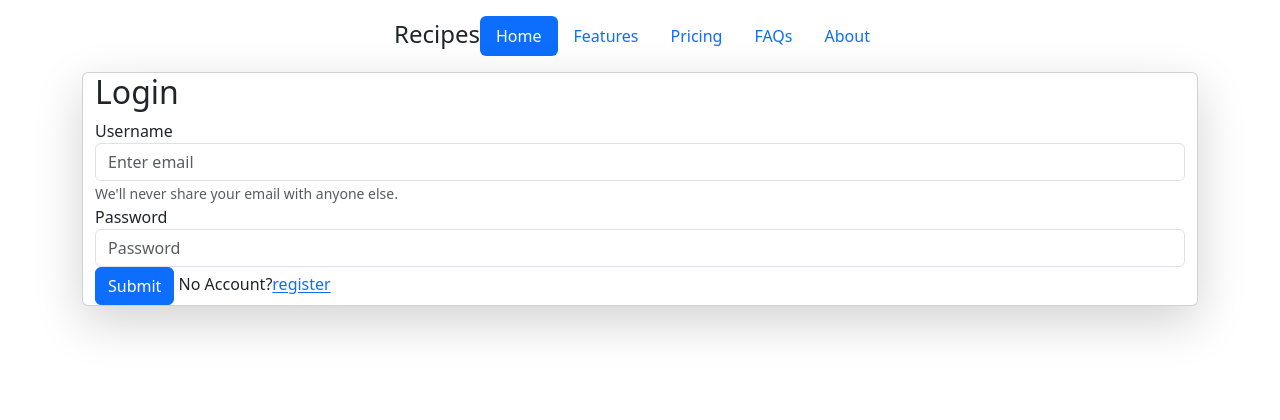
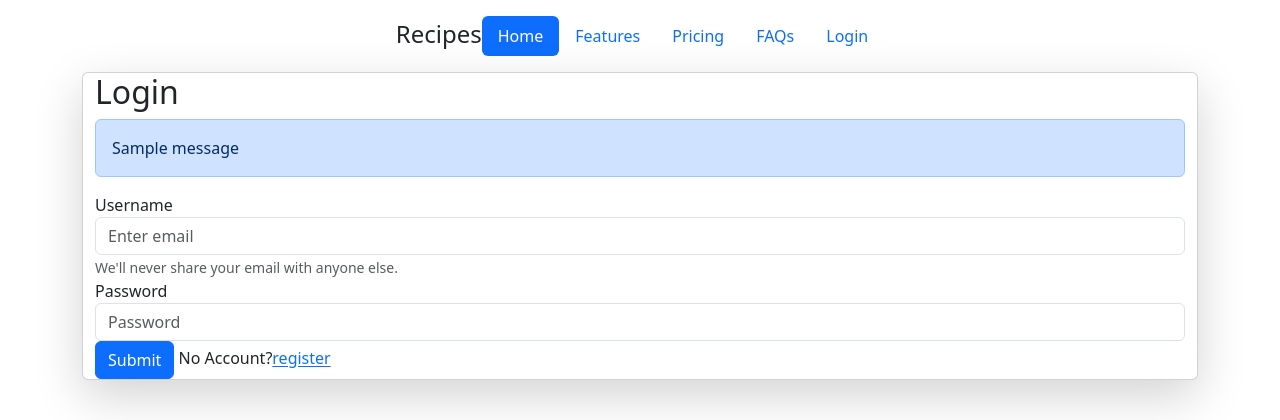
Before and after one commit to Rishibha99/recipeCRUD, a Django app: page /login/ in a window 1280 px wide. Shown: the top 420 px of the page. Run offline with Django 5.2, Linux system fonts and the light colour scheme; one stand-in notice (Sample message) is shown; some libraries are stand-ins or nearby versions.

Commit message:
changes in logout

```diff
--- a/recipemanual/vege/templates/base.html
+++ b/recipemanual/vege/templates/base.html
@@ -18,7 +18,15 @@
             <li class="nav-item"><a href="#" class="nav-link">Features</a></li>
             <li class="nav-item"><a href="#" class="nav-link">Pricing</a></li>
             <li class="nav-item"><a href="#" class="nav-link">FAQs</a></li>
-            <li class="nav-item"><a href="#" class="nav-link">About</a></li>
+            <li class="nav-item">
+              {% if request.user.is_authenticated %}
+              <a href="/logout/" class="nav-link">  Logout</a>
+              {%else%}
+              <a href="/login/" class="nav-link">  Login</a>
+              {%endif%}
+
+
+          </li>
           </ul>
         </header>
         <div class="continer-fluid">
--- a/recipemanual/vege/templates/login.html
+++ b/recipemanual/vege/templates/login.html
@@ -3,6 +3,13 @@
 {% block contents %}
 <div class="container-fluid card shadow-lg">
     <h2>Login</h2>
+    {%if messages%}
+    <div class="alert alert-primary" role="alert">
+        {% for message in messages %}
+       {{ message }}
+        {% endfor %}
+      </div>
+      {%endif%}
     <form method="post">
         {% csrf_token %}
         <div class="form-group">
--- a/recipemanual/vege/templates/recipe.html
+++ b/recipemanual/vege/templates/recipe.html
@@ -2,6 +2,7 @@
 {% load static %}
 {% block contents %}
 <div class="card shadow-lg mt-5">
+  {{request.user}} {{request.user.first_name}}
     <form method="post" enctype="multipart/form-data">
         {% csrf_token %}
         <h2>Add Recipe</h2>
--- a/recipemanual/vege/urls.py
+++ b/recipemanual/vege/urls.py
@@ -22,6 +22,7 @@ urlpatterns = [
     path('recipe/',recipe,name='recipe'),
     path('delete-recipe/<id>', delete_recipe, name='delete_recipe'),
     path('update-recipe/<id>', update_recipe, name='update_recipe'),
-    path('login/',login,name='login'),
+    path('login/',login_page,name='login'),
     path('register/',register,name='register'),
+    path('logout/',logout_view,name='logout'),
 ]
--- a/recipemanual/vege/views.py
+++ b/recipemanual/vege/views.py
@@ -3,8 +3,11 @@ from .models import Recipe
 from django.contrib.auth.models import User
 from django.shortcuts import redirect
 from django.contrib import messages
+from django.contrib.auth import authenticate,login,logout
+from django.contrib.auth.decorators import login_required
 
 # Create your views here.
+@login_required(login_url='login')
 def recipe(request):
     if request.method=='POST':
         data=request.POST
@@ -22,12 +25,14 @@ def recipe(request):
     context={'recipes':recipe_list}
     return render(request, 'recipe.html',context)
 
+@login_required(login_url='login')
 def delete_recipe(request,id):
     print('id',id)
     querset=Recipe.objects.get(id=id)
     querset.delete()
     return redirect('/recipe/')
 
+@login_required(login_url='login')
 def update_recipe(request,id):
     queryset=Recipe.objects.get(id=id)
     if request.method=='POST':
@@ -62,11 +67,29 @@ def register(request):
         return redirect('/register/')
     return render(request,'register.html')
 
-def login(request):
+def login_page(request):
     if request.method=='POST':
-        username=request.username
-        password=request.password
+        username=request.POST.get('username')
+        password=request.POST.get('password')
+        if not User.objects.filter(username=username).exists():
+            messages.error(request,'Invalid username')
+            print('user exists')
+            return render(request,'login.html')
 
-        messages.success(request,'Login Successful!')
-        return render('recipe.html')
+        user=authenticate(username=username, password=password)
+
+        if user is None:
+            print('user is none')
+            messages.error(request,'Invalid password')
+            return render(request,'login.html')
+        else:
+            print('user')
+            messages.success(request,'Login Successful!')
+            login(request,user)
+            return render(request,'recipe.html')
     return render(request, 'login.html')
+
+@login_required(login_url='login')
+def logout_view(request):
+    logout(request)
+    return redirect('/login/')
```
Also changed, not shown: recipemanual/db.sqlite3.
